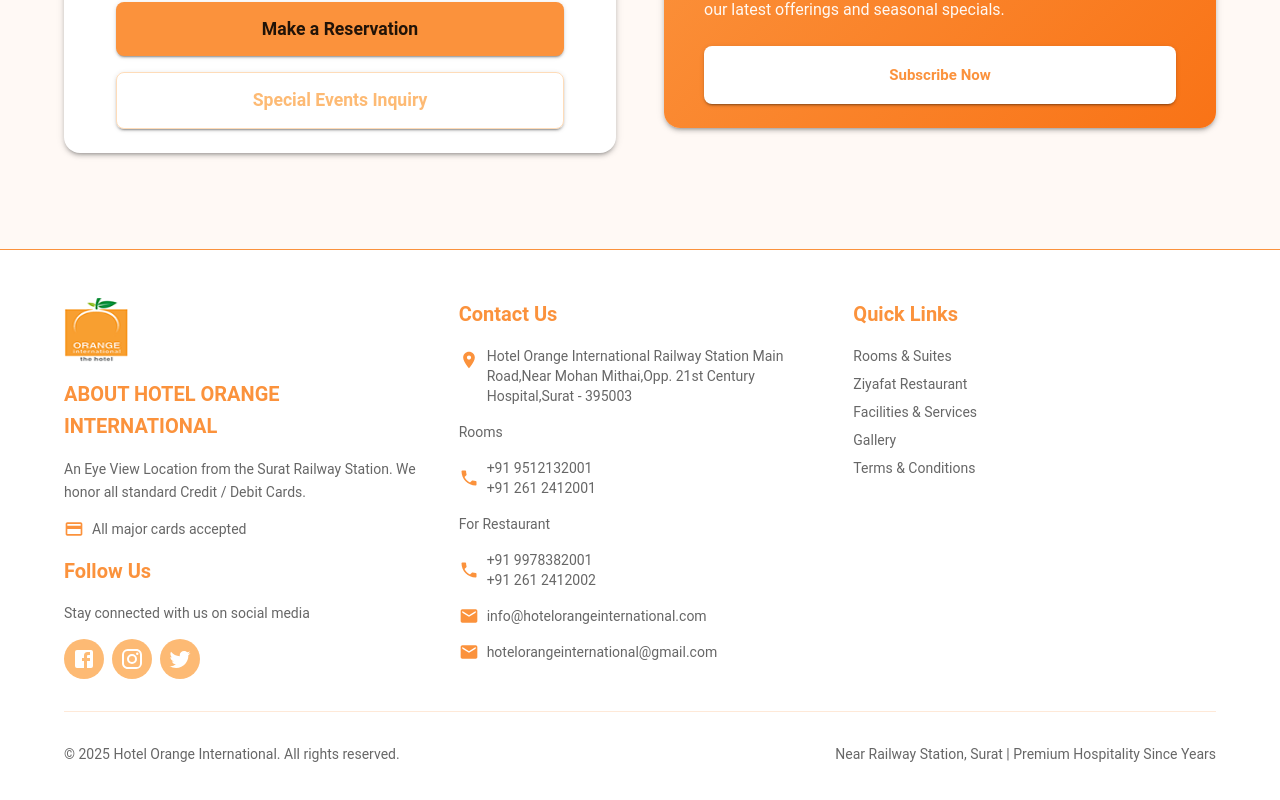
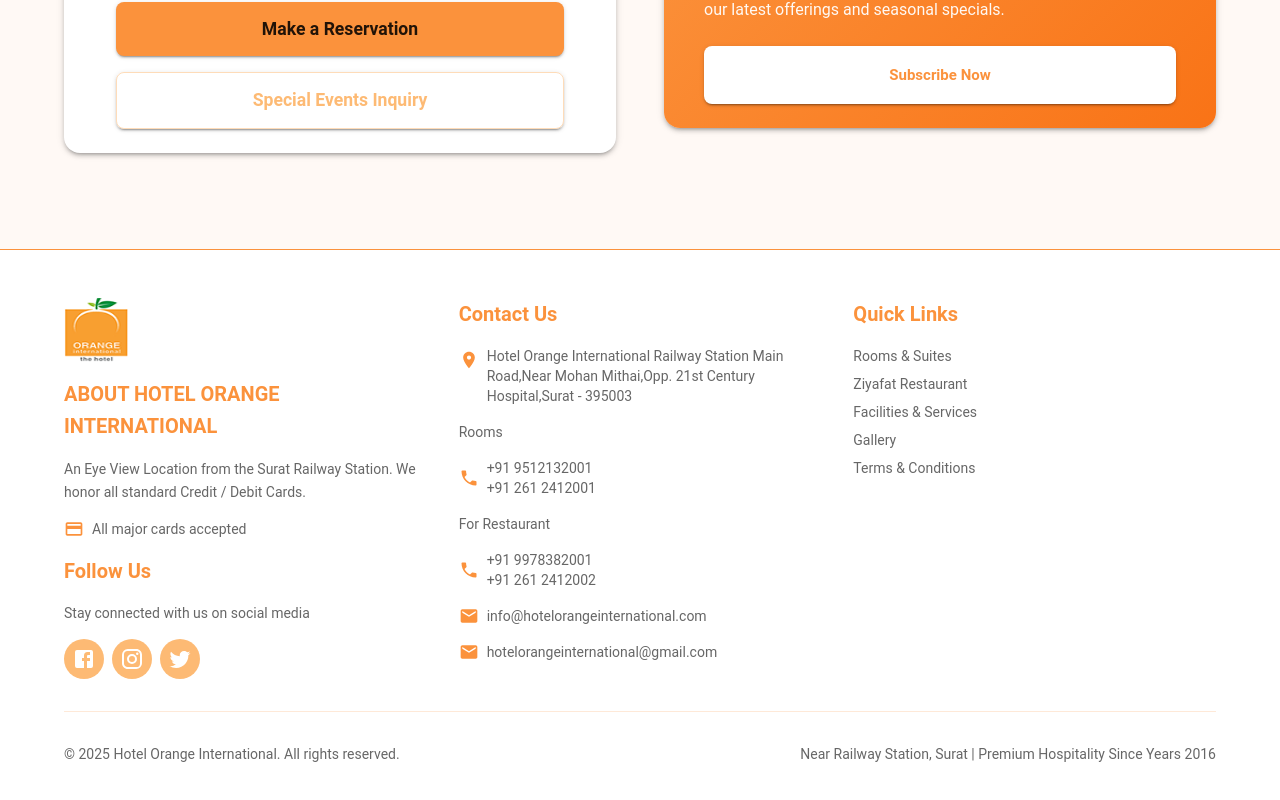
Before and after one commit to makhdum530/hotelorange, a Next.js app: page / in a window 1280 px wide. Shown: the part 3544-4344 px from the top of the page. Built offline with nearby package versions, Linux system fonts and the light colour scheme; a web font is replaced by a local one.

Commit message:
Update Footer.jsx

```diff
--- a/components/Footer.jsx
+++ b/components/Footer.jsx
@@ -327,7 +327,7 @@
             reserved.
           </Typography>
           <Typography variant="body2" color="text.secondary" textAlign="center">
-            Near Railway Station, Surat | Premium Hospitality Since Years
+            Near Railway Station, Surat | Premium Hospitality Since Years 2016
           </Typography>
         </Box>
       </Container>
```
